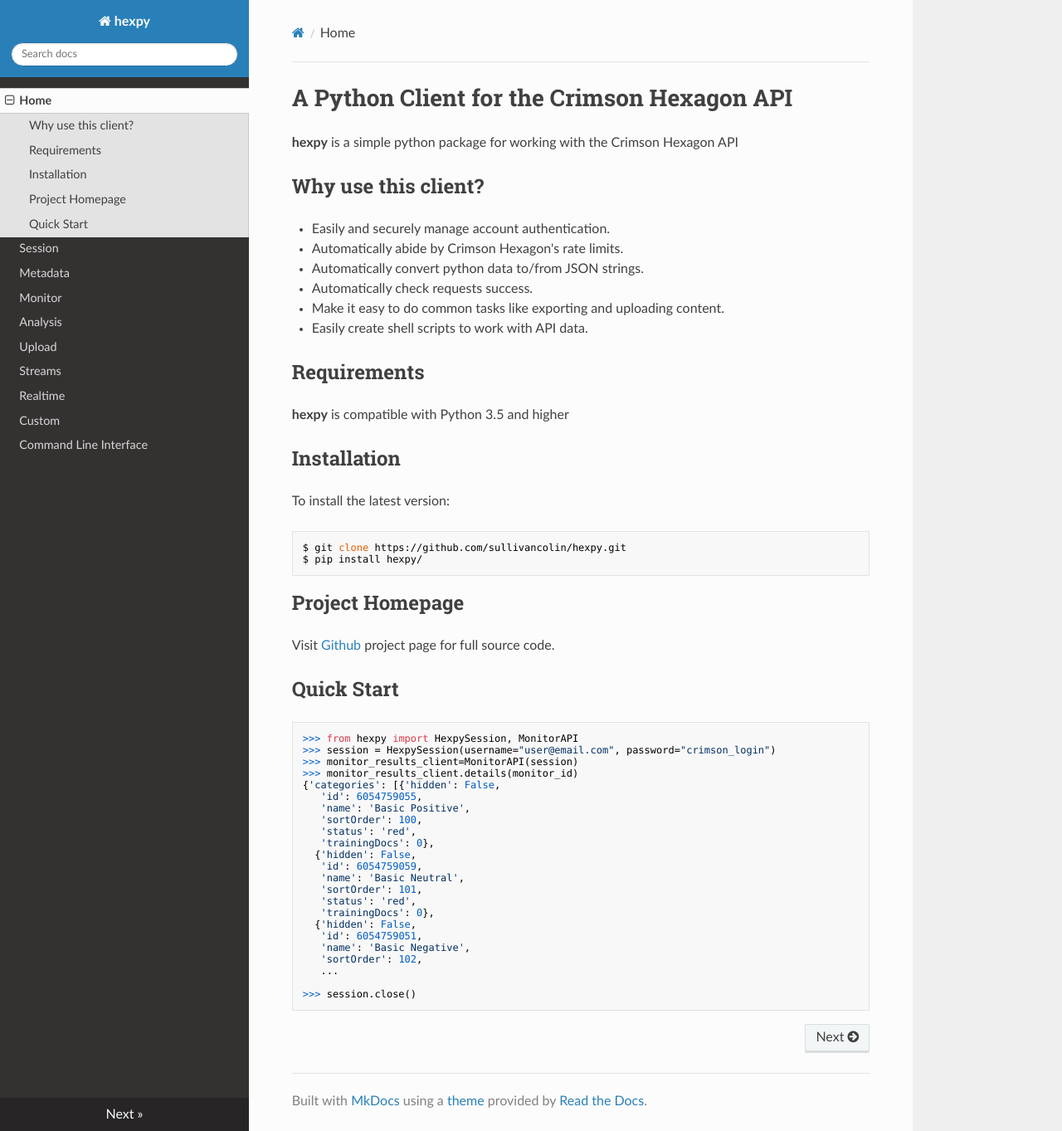
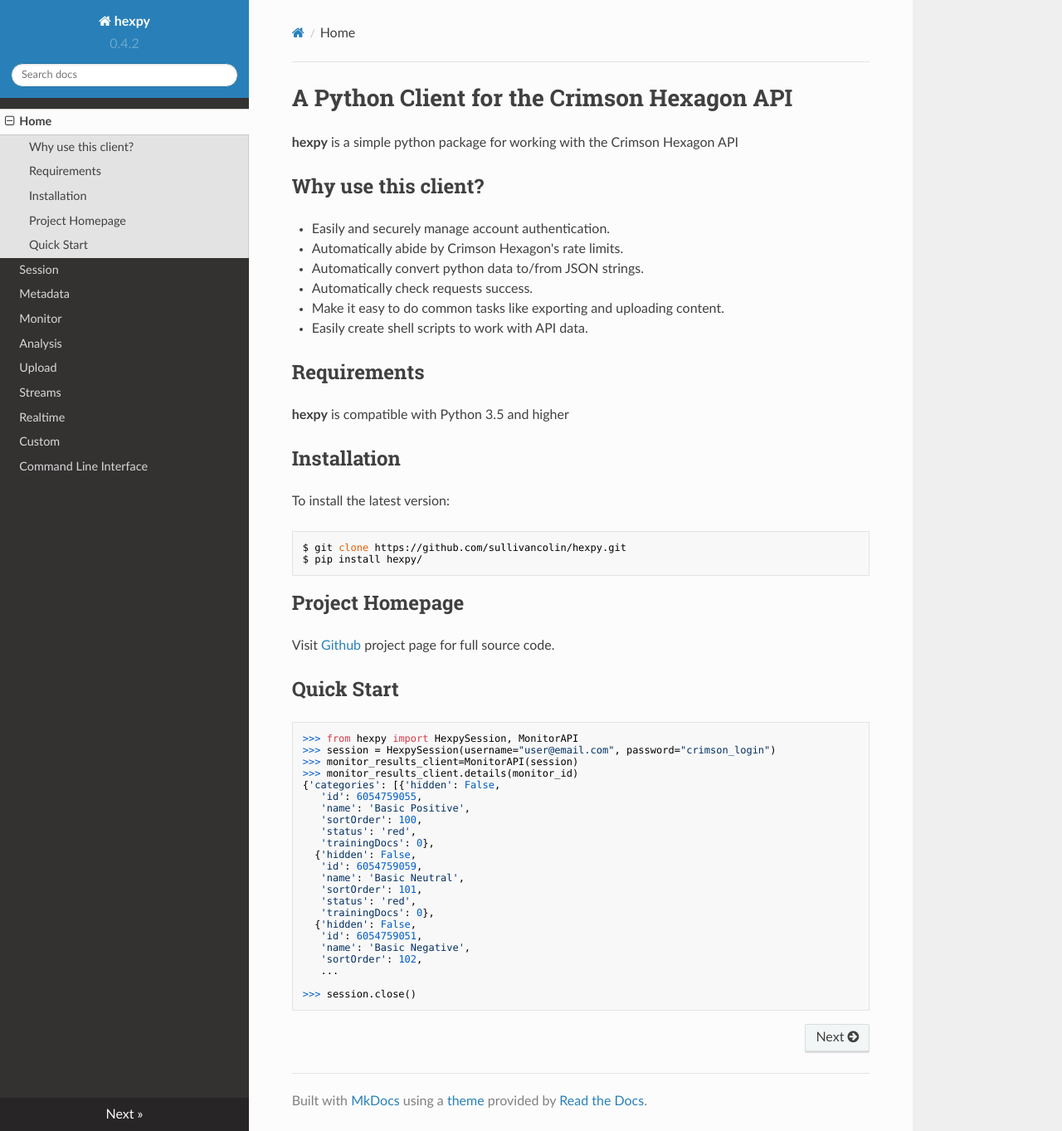
Before and after one commit to sullivancolin/hexpy, an MkDocs documentation site: the page built from docs/docs/index.md, in a window 1280 px wide and 1363 px high. Shown: the whole window at 83% size. Built offline with MkDocs 1.6.1, drawn with Linux system fonts in a browser that asks for light colours; nearby versions of some CDN libraries; old or Windows-style settings are respelled for this version of MkDocs.

Commit message:
add version to mkdocs yaml, and bumpversion pattern

```diff
--- a/docs/mkdocs.yml
+++ b/docs/mkdocs.yml
@@ -13,3 +13,5 @@ pages:
     - Custom: Custom.md
     - Command Line Interface: CLI.md
 theme: readthedocs
+extra:
+    version: 0.4.2
--- a/setup.cfg
+++ b/setup.cfg
@@ -11,6 +11,10 @@ replace = version='{new_version}'
 search = __version__ = '{current_version}'
 replace = __version__ = '{new_version}'
 
+[bumpversion:file:docs/mkdocs.yml]
+search = version: {current_version}
+replace = version: {new_version}
+
 [metadata]
 license_file = LICENSE
 
```
